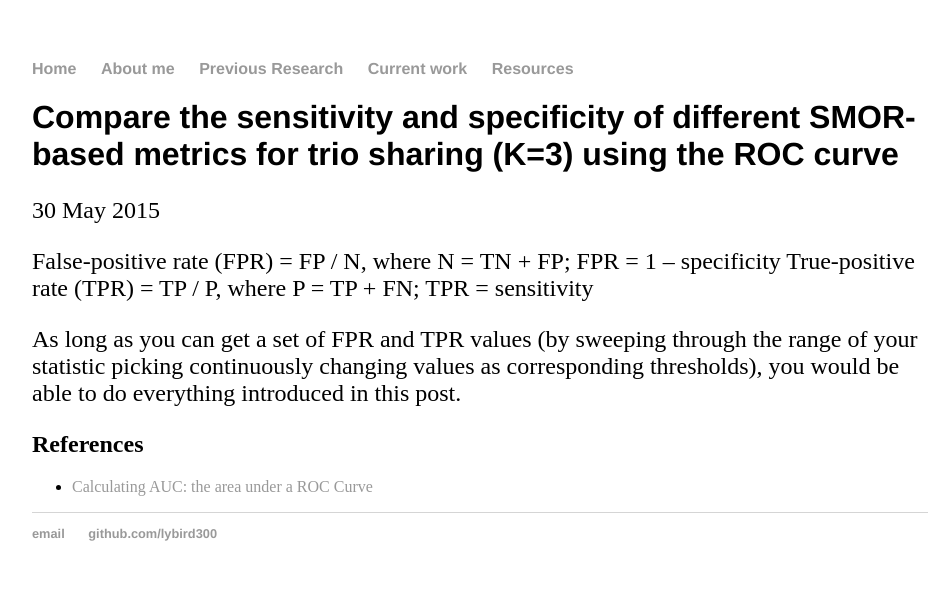
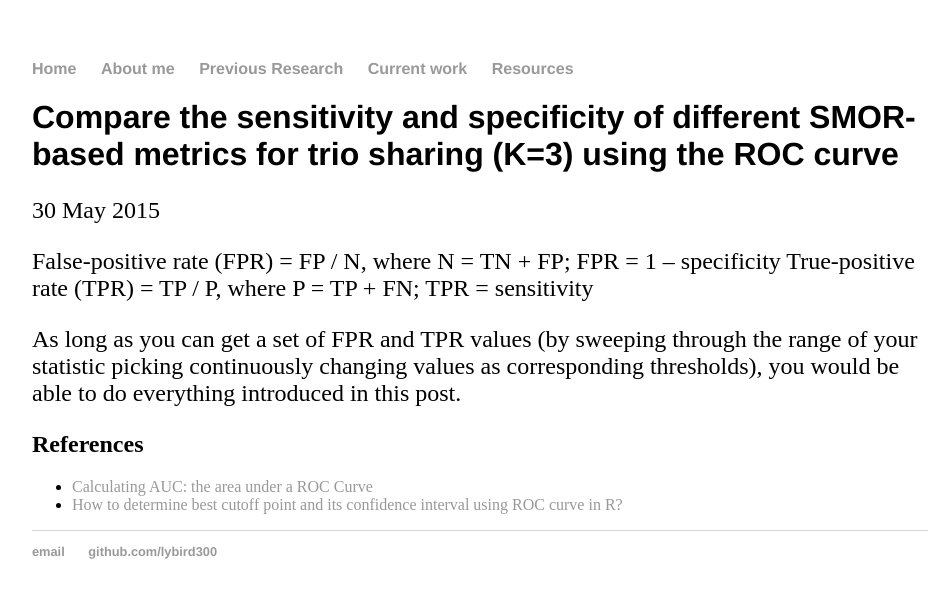
Before and after one commit to lybird300/lybird300.github.io, a Jekyll site: the page built from _posts/2017-05-30-Roc-Curve.md, in a window 1280 px wide. Shown: the top 598 px of the page, without its empty margins (160-1109 px from the left). Built offline with Jekyll 4.4.1, drawn with Linux system fonts in a browser that asks for light colours.

Commit message:
Update 2017-05-30-Roc-Curve.md

```diff
--- a/_posts/2017-05-30-Roc-Curve.md
+++ b/_posts/2017-05-30-Roc-Curve.md
@@ -13,4 +13,5 @@ As long as you can get a set of FPR and TPR values (by sweeping through the rang
 <h2>References</h2>
 <ul>
 <li><a href="http://blog.revolutionanalytics.com/2016/11/calculating-auc.html">Calculating AUC: the area under a ROC Curve</a></li>
+<li><a href="https://stats.stackexchange.com/questions/29719/how-to-determine-best-cutoff-point-and-its-confidence-interval-using-roc-curve-i">How to determine best cutoff point and its confidence interval using ROC curve in R?</a></li>
 </ul>
```
